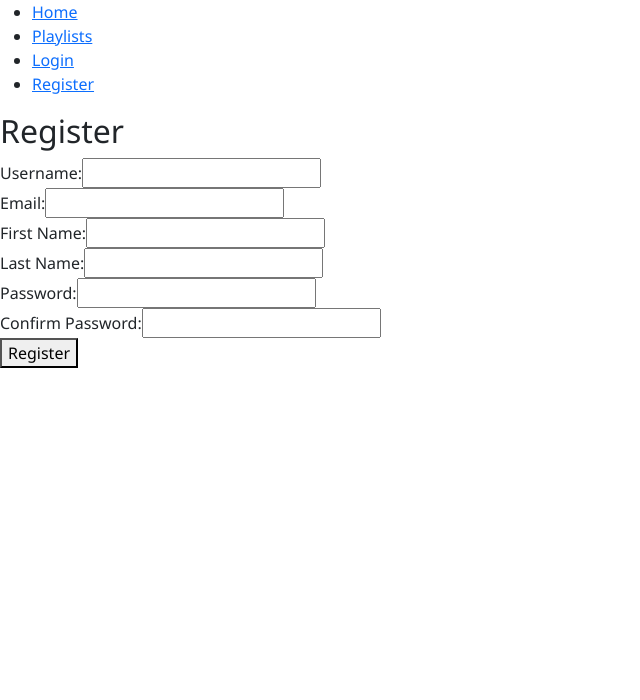
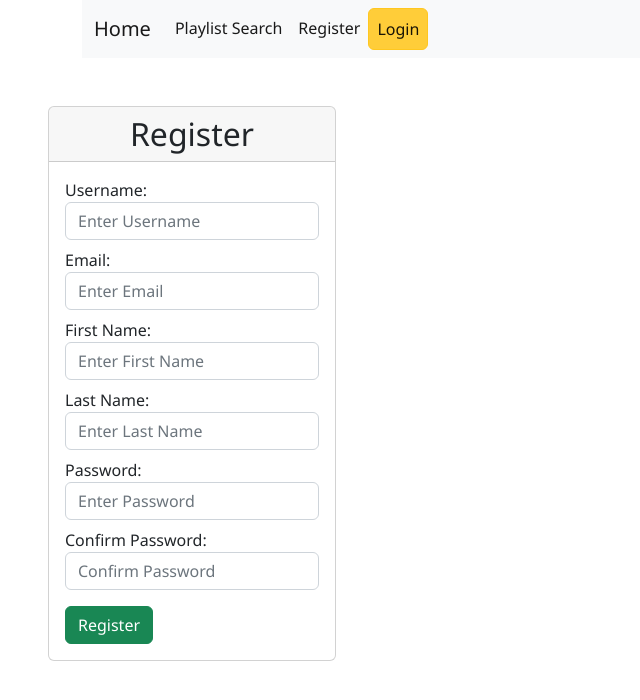
Before and after one commit to jerome-dotson/dev10-spotify-api-project, a React (Create React App) app in the folder apic-spotify-playlist/client/: page /register in a window 1280 px wide. Shown: the top 700 px of the page, without its empty margins (0-640 px from the left). Built offline with nearby package versions, Linux system fonts and the light colour scheme; the HTML template or start-up script is replaced by a standard one.

Commit message:
aesthetic updates

```diff
--- a/apic-spotify-playlist/client/src/App.js
+++ b/apic-spotify-playlist/client/src/App.js
@@ -10,7 +10,7 @@ import NotFound from "./components/NotFound";
 import Login from "./components/Login";
 import Register from "./components/Register";
 import AuthContext from "./context/AuthContext";
-import Playlists from "./components/Playlists";
+import PlaylistSearch from "./components/PlaylistSearch";
 import UserPage from "./components/UserPage";
 
 
@@ -93,8 +93,8 @@ function App() {
                         {!user ? <Login /> : <Redirect to="/" />}
                     </Route>
 
-                    <Route path="/playlists">
-                        <Playlists />
+                    <Route path="/playlistsearch">
+                        <PlaylistSearch />
                     </Route>
 
                     <Route path="/register">
--- a/apic-spotify-playlist/client/src/components/Home.js
+++ b/apic-spotify-playlist/client/src/components/Home.js
@@ -7,23 +7,27 @@ function Home() {
 
   // const [userPlaylists, setUserPlaylists] = useState([]);
 
-  // const [savedPlaylists, setSavedPlaylists] = useState([]);
+  // const [collabPlaylists, setCollabPlaylists] = useState([]);
+
+  // const [playlistInvites, setPlaylistInvites] = useState([]);
 
   // const auth = useContext(AuthContext);
 
   // const history = useHistory();
 
   //we want to display:
-  // - playlists the user has accepted collaboration requests on
-  // - playlists the user has been invited to collaborate on but not yet accepted (onChange should re render the accepted playlists list)
-  // - playlists the user has saved/cloned to their in app account
+  // - playlists the user is hosting (userPlaylists)
+  // - playlists the user has accepted collaboration requests on (collabPlaylists)
+  // - playlists the user has been invited to collaborate (playlistInvites) (onChange should re render the accepted playlists list)
 
   // useEffect(() => {
   //   fetch("http://localhost:8080/playlist/home/" + {auth.user.id} )
   // })
 
   return(
-    <h1>Welcome to Collaborative Spotify Playlist Creation</h1>
+    <div className="container text-center">
+    <h1>Collaborative Spotify Playlist Creation</h1>
+    </div>
   );
 }
 
--- a/apic-spotify-playlist/client/src/components/Login.js
+++ b/apic-spotify-playlist/client/src/components/Login.js
@@ -40,33 +40,37 @@ export default function Login() {
   };
 
   return (
-    <div>
-      <h2>Login</h2>
+    <div className="card m-5" style={{width: '18rem'}}>
+      <h2 className="card-header text-center">Login</h2>
       {/* {errors.map((error, i) => (
         <Error key={i} msg={error} />
       ))} */}
       <div>
                 {error.length > 0 ? <MessageDisplay error={error} /> : null}
             </div>
-      <form onSubmit={handleSubmit}>
-        <div>
+      <form onSubmit={handleSubmit} className="card-body">
+        <div className="card-text form-group">
           <label htmlFor="username">Username:</label>
           <input
             type="text"
+            className="form-control"
+            placeholder="Enter Username"
             onChange={(event) => setUsername(event.target.value)}
             id="username"
           />
         </div>
-        <div>
+        <div className="card-text form-group mt-2 mb-1">
           <label htmlFor="password">Password:</label>
           <input
             type="password"
+            className="form-control"
+            placeholder="Enter Password"
             onChange={(event) => setPassword(event.target.value)}
             id="password"
           />
         </div>
         <div>
-          <button type="submit">Login</button>
+          <button type="submit" className="btn btn-success mt-2">Login</button>
         </div>
       </form>
     </div>
--- a/apic-spotify-playlist/client/src/components/NavBar.js
+++ b/apic-spotify-playlist/client/src/components/NavBar.js
@@ -7,35 +7,50 @@ function NavBar() {
   const auth = useContext(AuthContext);
 
   return (
-    <nav>
-      <ul>
-        <li>
-          <Link to="/">Home</Link>
-        </li>
-        <li>
-          <Link to="/playlists">Playlists</Link>
+    <div className="container">
+      <nav className="navbar navbar-expand-lg navbar-light bg-light justify-content-between">
+        <div className="container-fluid">
+          <Link className="navbar-brand" to="/">Home</Link>
+          <button className="navbar-toggler" type="button" data-bs-toggle="collapse" data-bs-target="#navbarTogglerDemo02" aria-controls="navbarTogglerDemo02" aria-expanded="false" aria-label="Toggle navigation">
+            <span className="navbar-toggler-icon"></span>
+          </button>
+          <div className="collapse navbar-collapse" id="navbarTogglerDemo02">
+            <ul className="navbar-nav me-auto mb-2 mb-lg-0">
+              <li className="nav-item">
+                <Link to="/playlistsearch" className="nav-link active">Playlist Search</Link>
               </li>
               {auth.user ? (
-          <li>
-            <Link to="/add">Add</Link>
-          </li>) :
+                <>
+                  <li className="nav-text mt-2 mb-2">
+                    Welcome {auth.user.username}!
+                  </li>
+                  <li className="nav-item">
+                    <Link to="/userpage" className="nav-link active">Account</Link>
+                  </li>
+                  <li className="nav-item ms-2">
+                    <button onClick={() => auth.logout()} className="nav-link active btn btn-warning">Logout</button>
+                  </li>
+                </>) :
                 (<>
-            <li>
-              <Link to="/login">Login</Link>
+                  <li className="nav-item">
+                    <Link to="/register" className="nav-link active">Register</Link>
                   </li>
-            <li>
-              <Link to="/register">Register</Link>
+                  <li className="nav-item">
+                    <Link to="/login" className="nav-link active btn btn-warning">Login</Link>
                   </li>
                 </>
                 )}
             </ul>
-      {auth.user && (
+            {/* {auth.user && (
             <div>
               Welcome {auth.user.username}!
               <button onClick={() => auth.logout()}>Logout</button>
             </div>
-      )}
+          )} */}
+          </div>
+        </div>
       </nav>
+    </div>
   );
 }
 
--- a/apic-spotify-playlist/client/src/components/NotFound.js
+++ b/apic-spotify-playlist/client/src/components/NotFound.js
@@ -2,9 +2,11 @@ import React from "react";
 
 function NotFound() {
   return (
-    <main>
-      <h1>404</h1>
-      <p>Hello, 404 Page 📃</p>
+    <main className="container text-center">
+      <h1>Hello, 404 Page 📃</h1>
+      <p>We were unable to find the page you were looking for</p>
+      <img src="https://placekitten.com/300/300" alt="kitty for your troubles"/>
+      <p>Please accept this picture of a kitten for your troubles</p>
     </main>
   );
 }
--- a/apic-spotify-playlist/client/src/components/Playlists.js
+++ b/apic-spotify-playlist/client/src/components/PlaylistSearch.js
@@ -28,12 +28,19 @@ function Playlists() {
     };
 
     return (
-        <div>
+        <div className="text-center">
+        <div className="card text-center p-2 m-5" style={{width: '30rem'}}>
+            <h1 className="card-header">Search Playlists</h1>
             <form onSubmit={searchPlaylists}>
-                <input type="text" onChange={e => setSearchKey(e.target.value)} />
-                <button type={"submit"}>Search</button>
+                <input
+                type="text"
+                className="form-control m-3"
+                style={{width: '25rem'}}
+                onChange={e => setSearchKey(e.target.value)} />
+                <button type={"submit"} className="btn btn-success">Search</button>
             </form>
             {renderPlaylists()}
+        </div>
         </div>
     );
 }
--- a/apic-spotify-playlist/client/src/components/Register.js
+++ b/apic-spotify-playlist/client/src/components/Register.js
@@ -56,65 +56,77 @@ function Register() {
     };
 
     return (
-        <div>
-            <h2>Register</h2>
+        <div className="card m-5" style={{width: '18rem'}}>
+            <h2 className="card-header text-center">Register</h2>
             {/* {errors.map((error, i) => (
             <Error key={i} msg={error} />
         ))} */}
             <div>
                 {error.length > 0 ? <MessageDisplay key={error} error={error} /> : null}
             </div>
-            <form onSubmit={handleSubmit}>
-                <div>
+            <form onSubmit={handleSubmit} className="card-body">
+                <div className="card-text form-group">
                     <label htmlFor="username">Username:</label>
                     <input
                         type="text"
+                        className="form-control mb-2"
+                        placeholder="Enter Username"
                         onChange={(event) => setUsername(event.target.value)}
                         id="username"
                     />
                 </div>
-                <div>
+                <div className="card-text form-group">
                     <label htmlFor="email">Email:</label>
                     <input
                         type="email"
+                        className="form-control mb-2"
+                        placeholder="Enter Email"
                         onChange={(event) => setEmail(event.target.value)}
                         id="email"
                     />
                 </div>
-                <div>
+                <div className="card-text form-group">
                     <label htmlFor="first_name">First Name:</label>
                     <input
                         type="first_name"
+                        className="form-control mb-2"
+                        placeholder="Enter First Name"
                         onChange={(event) => setFirstName(event.target.value)}
                         id="first_name"
                     />
                 </div>
-                <div>
+                <div className="card-text form-group">
                     <label htmlFor="last_name">Last Name:</label>
                     <input
                         type="last_name"
+                        className="form-control mb-2"
+                        placeholder="Enter Last Name"
                         onChange={(event) => setLastName(event.target.value)}
                         id="last_name"
                     />
                 </div>
-                <div>
+                <div className="card-text form-group">
                     <label htmlFor="password">Password:</label>
                     <input
                         type="password"
+                        className="form-control mb-2"
+                        placeholder="Enter Password"
                         onChange={(event) => setPassword(event.target.value)}
                         id="password"
                     />
                 </div>
-                <div>
+                <div className="card-text form-group">
                     <label htmlFor="confirmPassword">Confirm Password:</label>
                     <input
                         type="password"
+                        className="form-control mb-2"
+                        placeholder="Confirm Password"
                         onChange={(event) => setConfirmPassword(event.target.value)}
                         id="confirmPassword"
                     />
                 </div>
                 <div>
-                    <button type="submit">Register</button>
+                    <button type="submit" className="btn btn-success mt-2">Register</button>
                 </div>
             </form>
         </div>
```
Also changed, not shown: apic-spotify-playlist/client/src/components/UserPage.js (+38 -9 lines). Lines whose indentation alone changed are shown as unchanged.
